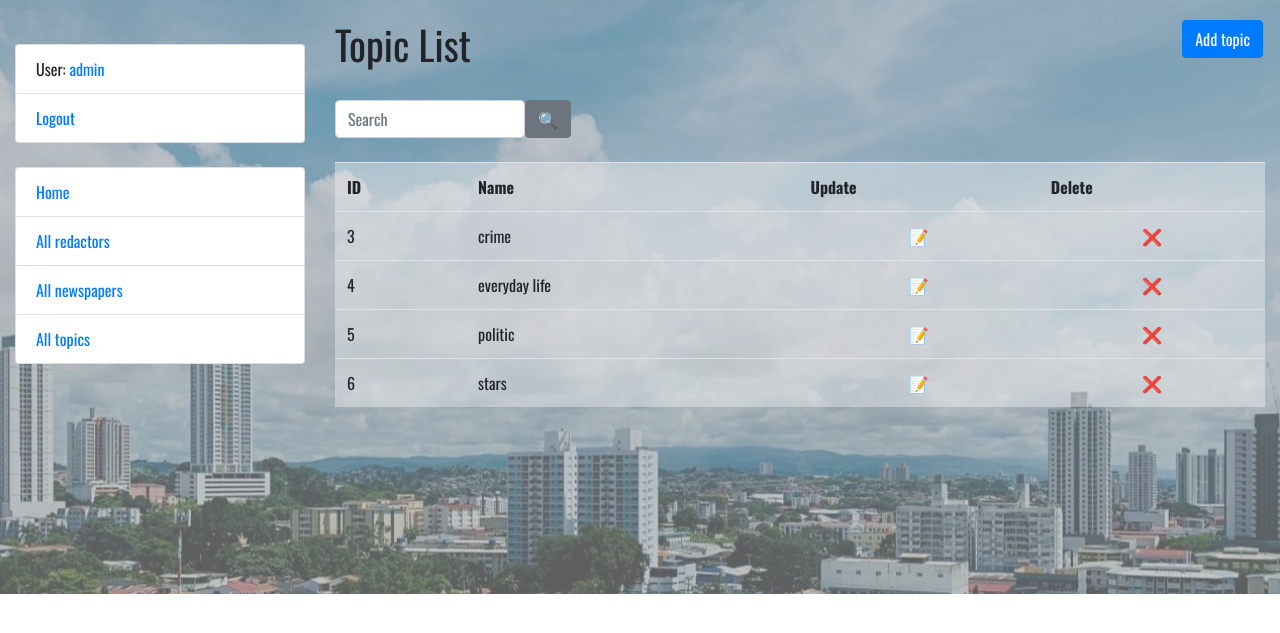
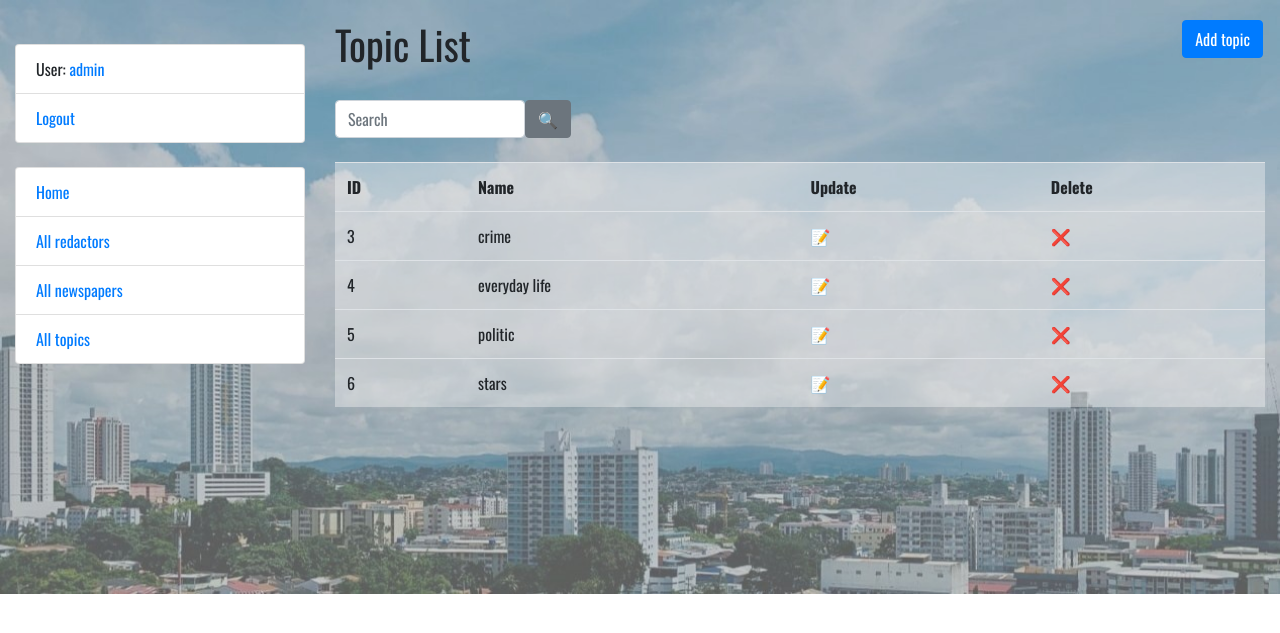
Before and after one commit to linaSam/GNF_newspaper_agency, a Django app: page /topic/ in a window 1280 px wide. Shown: the top 633 px of the page. Run offline with Django 4.2, Linux system fonts and the light colour scheme; the first user in the database is signed in; data comes from the database, SQL or seed files in the repository; some libraries are stand-ins or nearby versions.

Commit message:
Change list template

```diff
--- a/templates/catalog/topic_list.html
+++ b/templates/catalog/topic_list.html
@@ -34,14 +34,14 @@
           <td>
               {{ topic.name }}
           </td>
-          <td style="text-align: center">
+          <td>
             <a href="{% url 'catalog:topic-update' pk=topic.id %}">
-              📝
+              <span>📝</span>
             </a>
           </td>
-          <td style="text-align: center">
+          <td>
             <a href="{% url 'catalog:topic-delete' pk=topic.id %}">
-              ❌️
+              <span>❌</span>️
             </a>
           </td>
         </tr>
```
